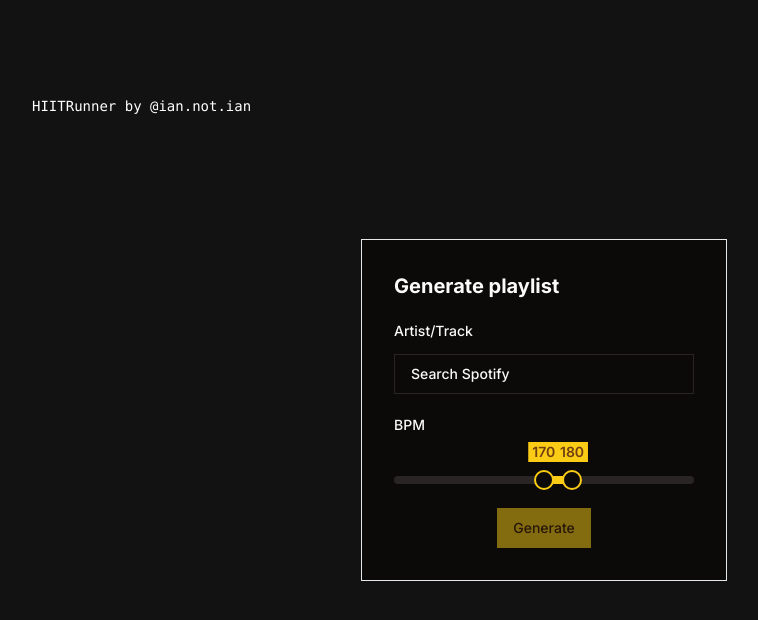
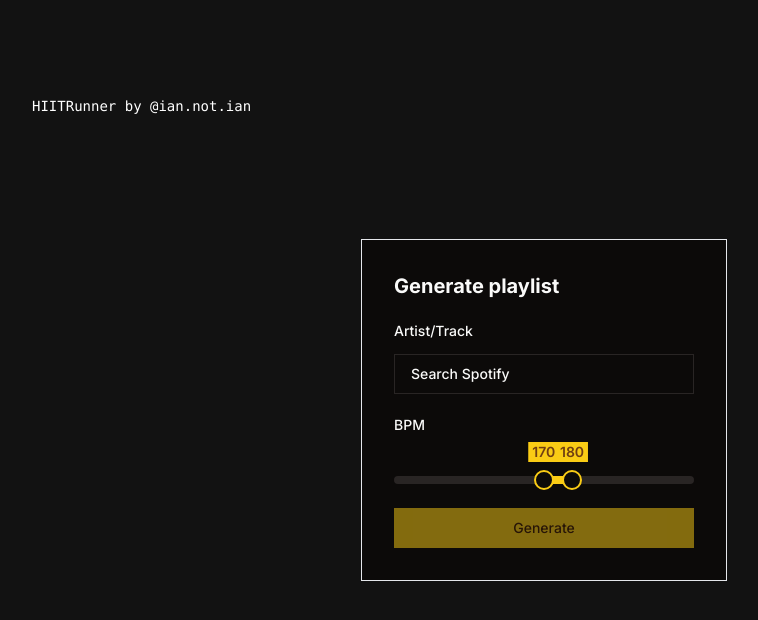
Before and after one commit to iannotian/hiitrunner, a Next.js app: page /home in a window 1280 px wide. Shown: the top 620 px of the page, without its empty margins (96-854 px from the left). Built offline with nearby package versions, Linux system fonts and the light colour scheme.

Commit message:
remove button wrapping buttion

```diff
--- a/src/app/home/page.tsx
+++ b/src/app/home/page.tsx
@@ -255,8 +255,8 @@
             />
           </div>
           <Drawer>
-            <DrawerTrigger disabled={!selection}>
-              <Button
+            <DrawerTrigger
+              className="bg-primary text-primary-foreground hover:bg-primary/90 h-10 px-4 py-2 inline-flex items-center justify-center whitespace-nowrap rounded-md text-sm font-medium ring-offset-background transition-colors focus-visible:outline-none focus-visible:ring-2 focus-visible:ring-ring focus-visible:ring-offset-2 disabled:pointer-events-none disabled:opacity-50"
               disabled={!selection}
               onClick={() => {
                 generatePlaylist({
@@ -273,7 +273,6 @@
               }}
             >
               Generate
-              </Button>
             </DrawerTrigger>
             <DrawerContent className="flex flex-col gap-4 justify-center items-center">
               <DrawerHeader>
```
Lines whose indentation alone changed are shown as unchanged.
